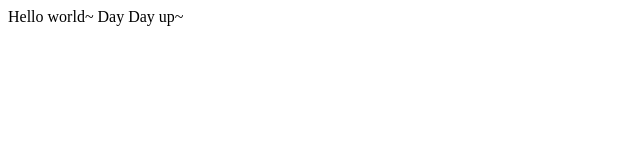
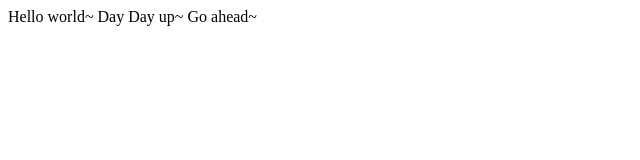
Before and after one commit to supersoda/firstcode, a plain HTML site: page index.html in a window 1280 px wide. Shown: the full height of the page, 0-640 px from the left. Drawn offline with Linux system fonts and the light colour scheme.

Commit message:
Update index.html

```diff
--- a/index.html
+++ b/index.html
@@ -7,5 +7,6 @@
 <body>
 Hello world~
 Day Day up~
+Go ahead~
 </body>
 </html>
```
